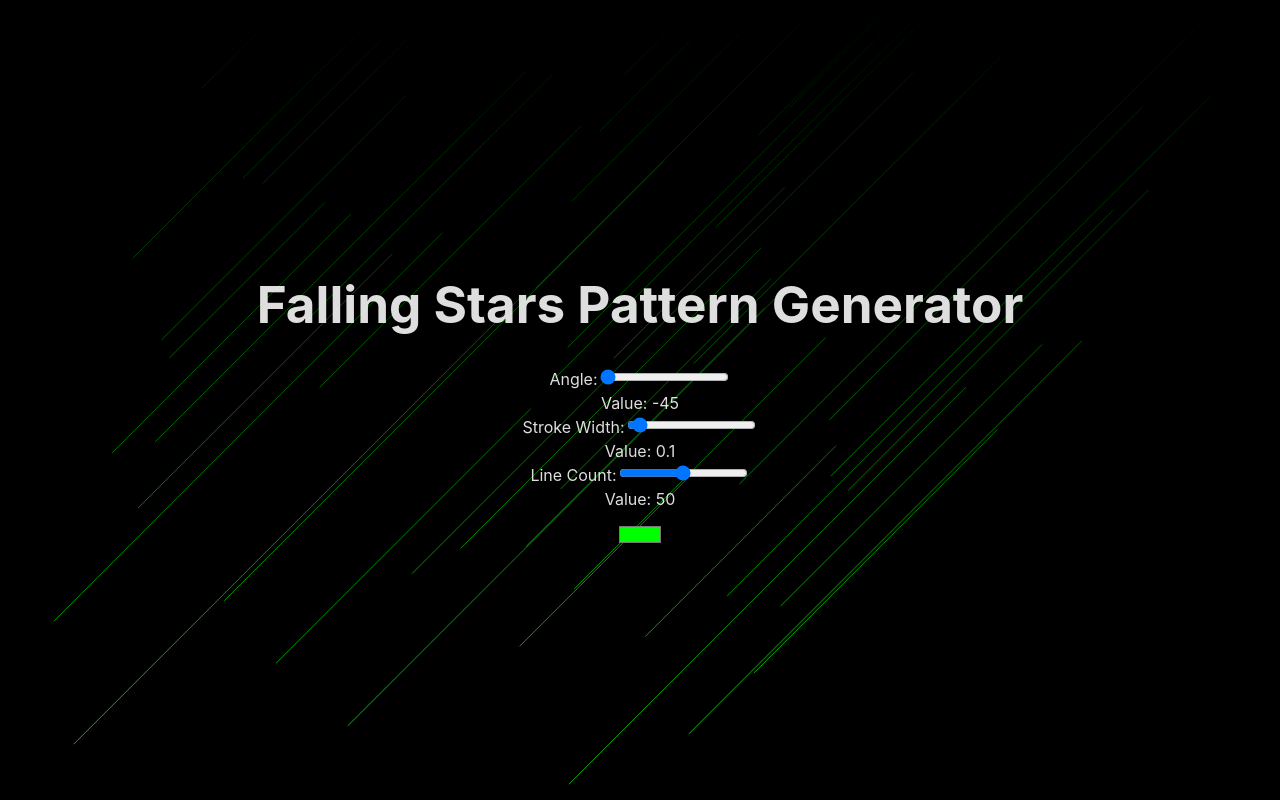
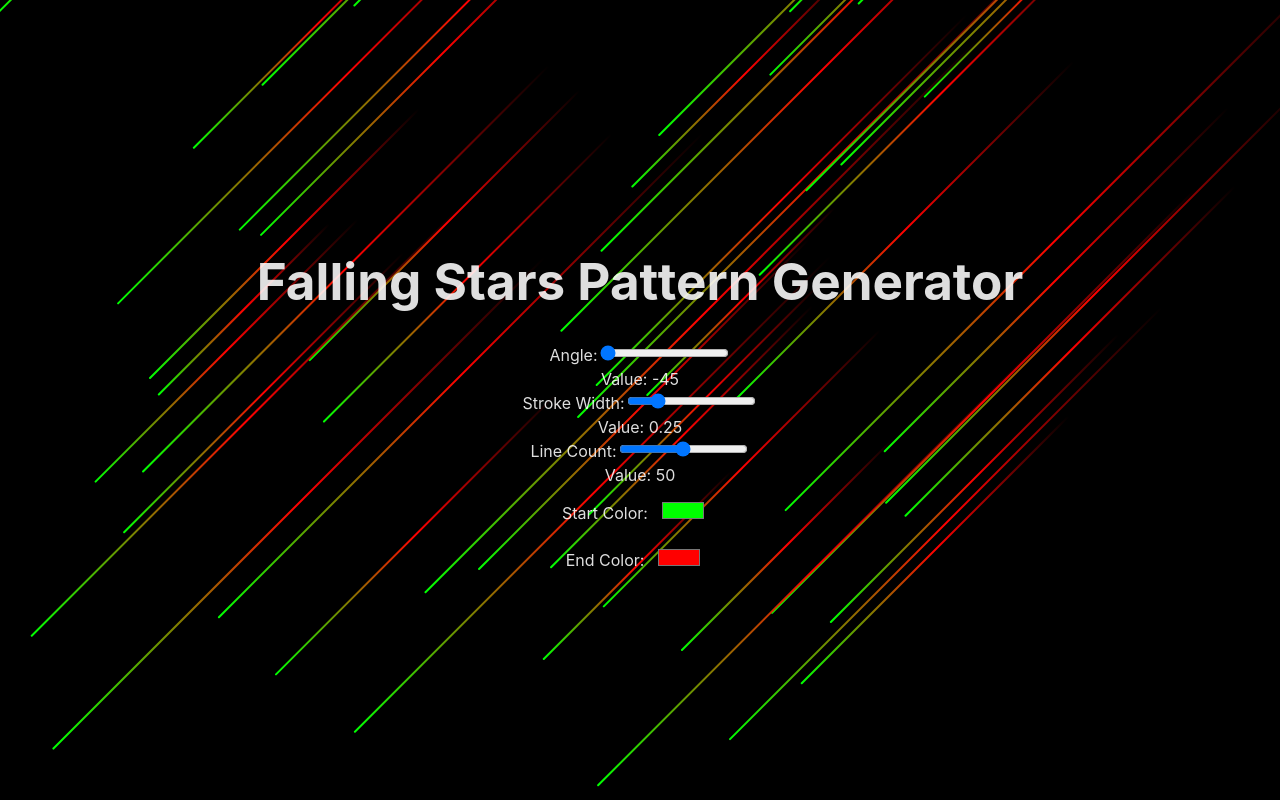
Before and after one commit to Marat200118/React-Artistique, a React (Vite) app: page / in a window 1280 px wide. Built offline with nearby package versions, Linux system fonts and the light colour scheme.

Commit message:
fixed the lines gradient and viewbox

```diff
--- a/src/App.jsx
+++ b/src/App.jsx
@@ -5,10 +5,11 @@ import LinePatternGenerator from './components/LinePatternGenerator';
 import ColorPicker from './components/ColorPicker';
 
 const App = () => {
-  const [strokeWidth, setStrokeWidth] = useState(0.1);
+  const [strokeWidth, setStrokeWidth] = useState(0.25);
   const [lineCount, setLineCount] = useState(50);
   const [angle, setAngle] = useState(-45);
-  const [lineColor, setLineColor] = useState('#00FF00');
+  const [startColor, setStartColor] = useState('#00FF00');
+  const [endColor, setEndColor] = useState('#FF0000');
 
   return (
     <div className="App">
@@ -39,14 +40,21 @@ const App = () => {
           onChange={setLineCount}
         />
         <ColorPicker
-          color={lineColor}
-          onColorChange={setLineColor}
+          label="Start Color"
+          color={startColor}
+          onColorChange={setStartColor}
+        />
+        <ColorPicker
+          label="End Color"
+          color={endColor}
+          onColorChange={setEndColor}
         />
       </header>
       <LinePatternGenerator
           lineCount={lineCount}
           strokeWidth={strokeWidth}
-          lineColor={lineColor}
+          startColor={startColor}
+          endColor={endColor}
           angle={angle}
         />
     </div>
--- a/src/components/ColorPicker.jsx
+++ b/src/components/ColorPicker.jsx
@@ -1,16 +1,17 @@
 // ColorPicker.jsx
 import React from 'react';
 
-const ColorPicker = ({ color, onColorChange }) => {
+const ColorPicker = ({ label, color, onColorChange }) => {
   return (
-    <input
-      type="color"
-      value={color}
-      onChange={e => onColorChange(e.target.value)}
-      style={{
-        margin: '10px',
-      }}
-    />
+    <div>
+      <label>{label}:</label>
+      <input
+        type="color"
+        value={color}
+        onChange={e => onColorChange(e.target.value)}
+        style={{ margin: '10px' }}
+      />
+    </div>
   );
 };
 
--- a/src/components/LinePatternGenerator.jsx
+++ b/src/components/LinePatternGenerator.jsx
@@ -2,56 +2,57 @@
 import React from 'react';
 import PropTypes from 'prop-types';
 
-const LinePatternGenerator = ({ lineCount, strokeWidth, lineColor, angle }) => {
+const LinePatternGenerator = ({ lineCount, strokeWidth, startColor, endColor, angle }) => {
 
   const randomInRange = (min, max) => Math.random() * (max - min) + min;
 
-  const lines = Array.from({ length: lineCount }, (_, i) => {
-
-    // const x1 = randomInRange(0, 100);
-    // const x1 = Math.random() * 100;
-    // const y1 = randomInRange(0, 100);
-    // const y1 = Math.random() * 100;
-
+  const lineElements = Array.from({ length: lineCount }, (_, i) => {
     const x1 = Math.random() * 120 - 10; // Starting from -10% to 110% of the viewBox width
-    const y1 = Math.random() * 120 - 10; // Starting from -10% to 110% of the viewBox height
-
+    const y1 = Math.random() * 100; // Starting from -10% to 110% of the viewBox height
     const lineLength = randomInRange(30, 100);
-
     const x2 = x1 + lineLength * Math.cos((angle * Math.PI) / 180);
     const y2 = y1 + lineLength * Math.sin((angle * Math.PI) / 180);
+    const fadedEndColor = endColor + '1A';
 
-    return (
+
+    const gradientId = `gradient${i}`;
+    const gradient = (
+      <linearGradient key={gradientId} id={gradientId} gradientUnits="userSpaceOnUse" x1={x1} y1={y1} x2={x2} y2={y2}>
+        <stop offset="0%" stopColor={startColor} stopOpacity="1" />
+        <stop offset="50%" stopColor={endColor} stopOpacity="1" />
+        <stop offset="100%" stopColor={fadedEndColor} stopOpacity="0" />
+      </linearGradient>
+    );
+
+    // Line element referencing the above gradient definition
+    const line = (
       <line
         key={i}
         x1={x1}
         y1={y1}
         x2={x2}
         y2={y2}
-        stroke={`url(#gradient${i})`}
+        stroke={`url(#${gradientId})`}
         strokeWidth={strokeWidth}
         strokeLinecap="round"
       />
     );
+
+    return { line, gradient };
   });
 
   return (
     <svg
-      viewBox="50 0 50 110"
+       viewBox="70 0 1 100" // Updated viewBox to encompass the random line starts and ends
       preserveAspectRatio="xMidYMid meet"
       width="100%"
       height="100%"
       style={{ backgroundColor: 'black' }}
     >
       <defs>
-        {lines.map((_, i) => (
-          <linearGradient id={`gradient${i}`} gradientUnits="userSpaceOnUse" x1="100" y1="100" x2="100" y2="0">
-            <stop offset="0%" style={{stopColor: lineColor, stopOpacity: 1}} />
-            <stop offset="100%" style={{stopColor: lineColor, stopOpacity: 0}} />
-          </linearGradient>
-        ))} //improve the syntax
+        {lineElements.map(({ gradient }) => gradient)}
       </defs>
-      {lines}
+      {lineElements.map(({ line }) => line)}
     </svg>
   );
 };
@@ -59,7 +60,8 @@ const LinePatternGenerator = ({ lineCount, strokeWidth, lineColor, angle }) => {
 LinePatternGenerator.propTypes = {
   lineCount: PropTypes.number.isRequired,
   strokeWidth: PropTypes.number.isRequired,
-  lineColor: PropTypes.string.isRequired,
+  startColor: PropTypes.string.isRequired,
+  endColor: PropTypes.string.isRequired,
   angle: PropTypes.number.isRequired,
 };
 
```
